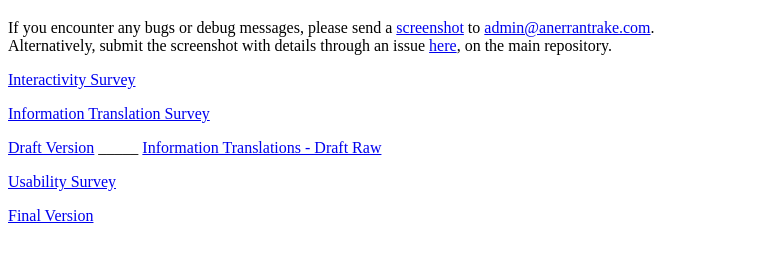
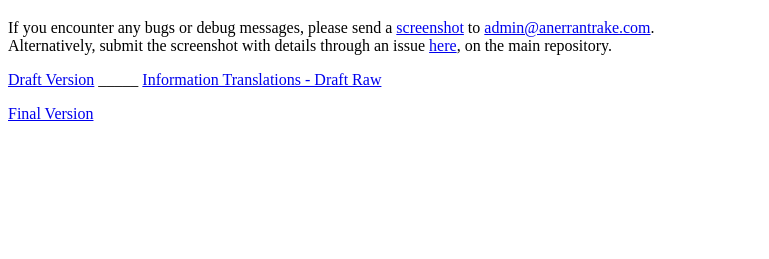
Before and after one commit to AnErrantRake/ameloblast, a plain HTML site: page index.html in a window 1280 px wide. Shown: the part 61-320 px from the top of the page, without its empty margins (0-769 px from the left). Drawn offline with Linux system fonts and the light colour scheme.

Commit message:
Update index.html

```diff
--- a/index.html
+++ b/index.html
@@ -21,16 +21,7 @@
           Alternatively, submit the screenshot with details through an issue <a href="https://github.com/AnErrantRake/ameloblast/issues/new" target="_blank">here</a>, on the main repository.
         </p>
         <p>
-          <a href="https://docs.google.com/forms/d/e/1FAIpQLSdJbPWWndhaWHlE1Vdjvm7xPxfa5dDuPXkuSk13eSPNgQJ_Ig/viewform">Interactivity Survey</a>
-        </p>
-        <p>
-          <a href="https://docs.google.com/forms/d/e/1FAIpQLScg3adA5U_x8CzWcVEsMHqzyRNSGfTPLmeZW3krPUD_FzevNA/viewform">Information Translation Survey</a>
-        </p>
-        <p>
             <a href="draft/main.html">Draft Version</a> _____ <a href="https://github.com/AnErrantRake/ameloblast/blob/5cbb68f51b143c3b10846a820424c7b02f9ba5a5/draft/data/information.js">Information Translations - Draft Raw</a>
-        </p>
-        <p>
-        <a href="https://docs.google.com/forms/d/e/1FAIpQLSdv2zx7g5IXOV5hSZ89YlsxOAxPc7XPWqUceBYoNn_ocQwVqg/viewform">Usability Survey</a>
         </p>
         <p>
           <a href="prod/main.html">Final Version</a>
```
